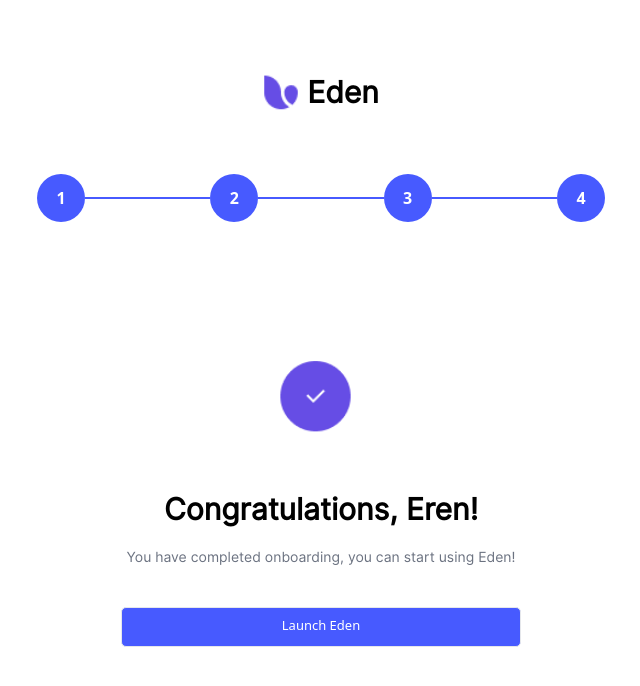
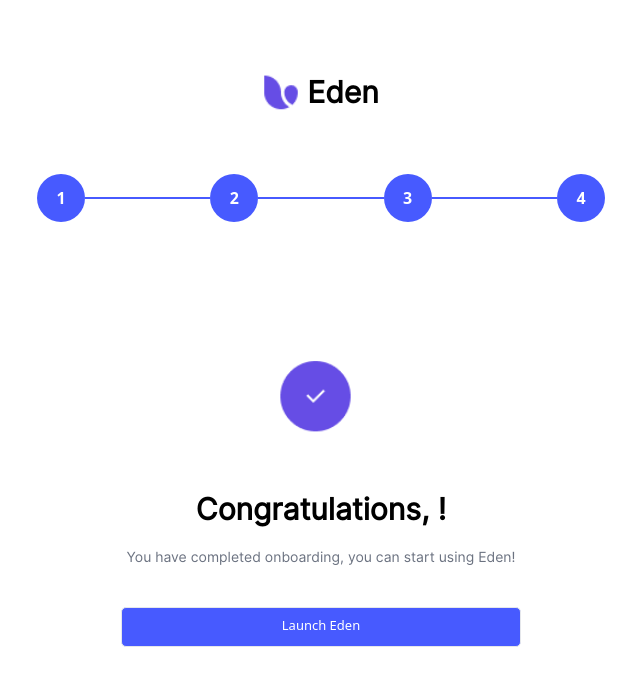
Before and after one commit to deepak-fletcher/EDEN, a React (Create React App) app: page /complete in a window 1280 px wide. Shown: the top 686 px of the page, without its empty margins (319-959 px from the left). Built offline with nearby package versions, Linux system fonts and the light colour scheme.

Commit message:
new functionality added

```diff
--- a/src/App.js
+++ b/src/App.js
@@ -5,16 +5,22 @@
 import Setup from './components/Setup';
 import Usage from './components/Usage';
 import Complete from './components/Complete'
+import { useState } from 'react';
 
 function App() {
+  const[name,setName]=useState('')
+  const valueOfName =(e)=>{
+      setName(e)
+      console.log("route "+e)
+  }
   return (
     <div className="App">
       <Router>
         <Routes>
-          <Route exact path="/" element={<Welcome></Welcome>}></Route>
+          <Route exact path="/" element={<Welcome valueOfName={valueOfName}></Welcome>}></Route>
           <Route exact path="/setup" element={<Setup></Setup>}></Route>
           <Route exact path="/usage" element={<Usage></Usage>}></Route>
-          <Route exact path="/complete" element={<Complete></Complete>}></Route>
+          <Route exact path="/complete" element={<Complete name={name}></Complete>}></Route>
         </Routes>
       </Router>
     </div>
--- a/src/components/Complete.js
+++ b/src/components/Complete.js
@@ -8,7 +8,7 @@
 import SetupForm from './SetupForm.js';
 import ProgressBar from './ProgressBar';
 
-const Complete = () => {
+const Complete = (props) => {
   return (
     <div class="mb-[5%] mt-[5%]">
     <TopComponent></TopComponent>
@@ -22,7 +22,7 @@
        </div>
     </div>
     <div class="h-15">
-        <p class="text-2xl md:text-3xl font-inter m-auto font-extrabold">Congratulations, Eren!</p>
+        <p class="text-2xl md:text-3xl font-inter m-auto font-extrabold">Congratulations, {props.name}!</p>
         <p class="text-sm font-inter m-auto font-thin p-5 text-gray-500">You have completed onboarding, you can start using Eden!</p>
     </div>
     <div >
--- a/src/components/Form.js
+++ b/src/components/Form.js
@@ -19,6 +19,7 @@
         if(name!==''&&displayName!=='')
         {
             navigate("/setup")
+            props.valueOfName(name)
         }
         else
         {
--- a/src/components/Welcome.js
+++ b/src/components/Welcome.js
@@ -4,7 +4,7 @@
 import TopComponent from './TopComponent';
 import ProgressBar from './ProgressBar';
 
-const Welcome = () => {
+const Welcome = (props) => {
 
   // let [error, setError] = useState(0)
   // const changeValue = () =>{
@@ -13,7 +13,10 @@
 
   // useEffect(() => {
   // }, [error]);
-
+  const valueOfName=(e)=>{
+    props.valueOfName(e)
+    console.log("Welcome "+e)
+  }
 
 
   return (
@@ -27,7 +30,7 @@
             <p class="text-sm font-inter m-auto font-thin p-5 text-gray-500">You can always change them later.</p>
         </div>
         <div>
-            <Form label1="Full Name" label2="Display Name" placeHolder1="Steve Jobs" placeHolder2="Steve" buttonName="Create Workspace"></Form>
+            <Form label1="Full Name" label2="Display Name" placeHolder1="Steve Jobs" placeHolder2="Steve" buttonName="Create Workspace"  valueOfName={valueOfName}></Form>
         </div>
 
     </div>
```
